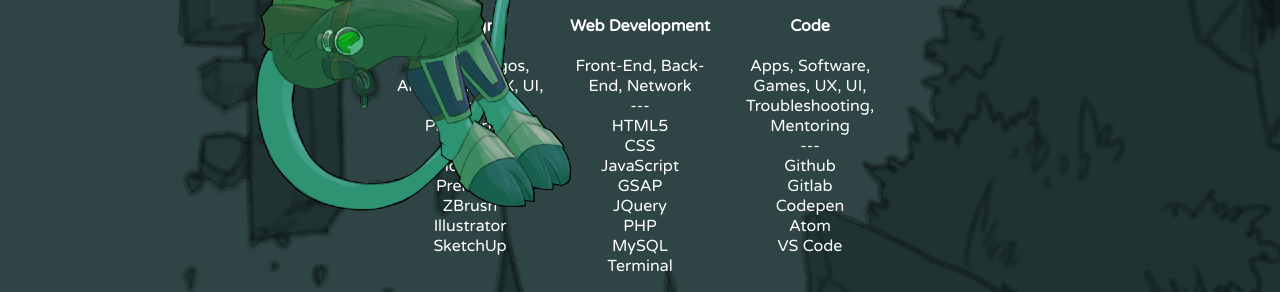
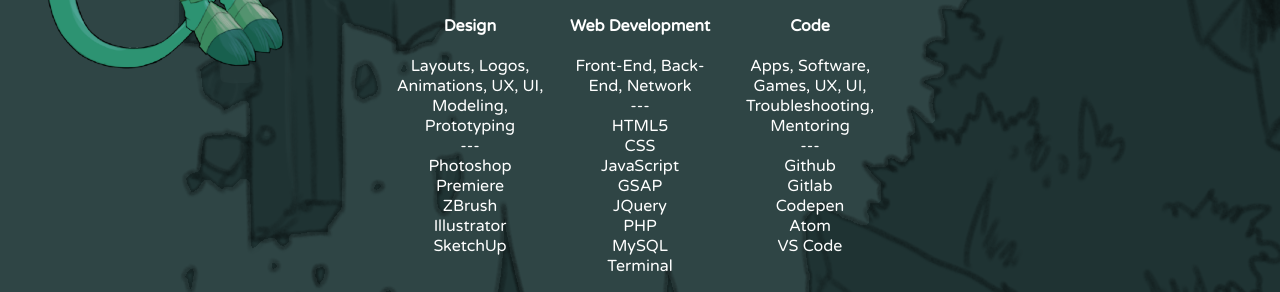
Before and after one commit to dawnbest/dawnbest.github.io, a plain HTML site: page index.html in a window 1280 px wide. Shown: the part 337-629 px from the top of the page. Drawn offline with nearby package versions, Linux system fonts and the light colour scheme.

Commit message:
Add files via upload
Commit change to CSS

```diff
--- a/style.css
+++ b/style.css
@@ -110,7 +110,7 @@ img.portimg {
 img.skullygirl {
   position: absolute;
   top: 20px;
-  left: 200px;
+  left: 100px;
   z-index: 2;
   overflow: hidden;
 }
@@ -243,6 +243,17 @@ button {
     Opacity:         .8;
   }
 
+@media only screen and (max-width: 1300px) {
+img.skullygirl {
+  position: absolute;
+  width: 300px;
+  top: 10px;
+  left: 5px;
+  z-index: 2;
+  overflow: hidden;
+}
+}
+
 @media only screen and (max-width: 800px) {
 .container {
   max-width: 500px;
```
